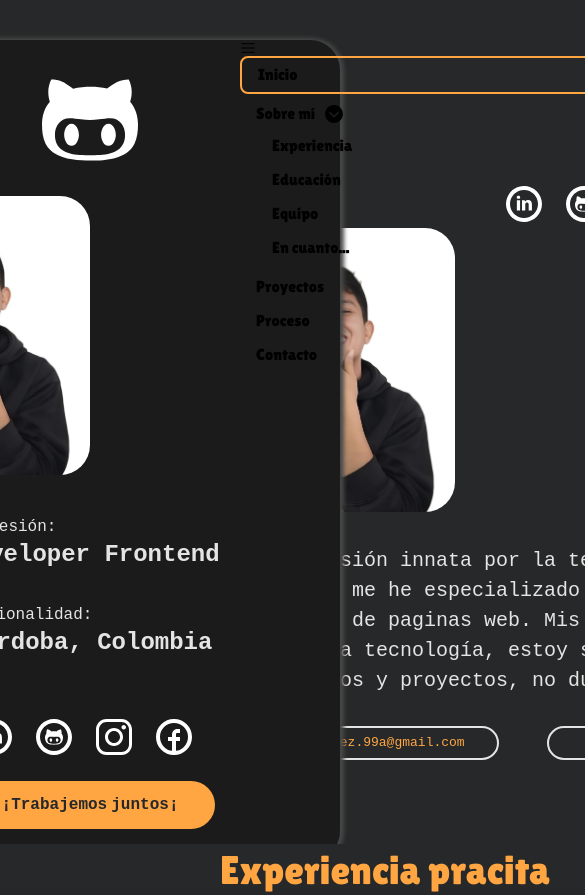
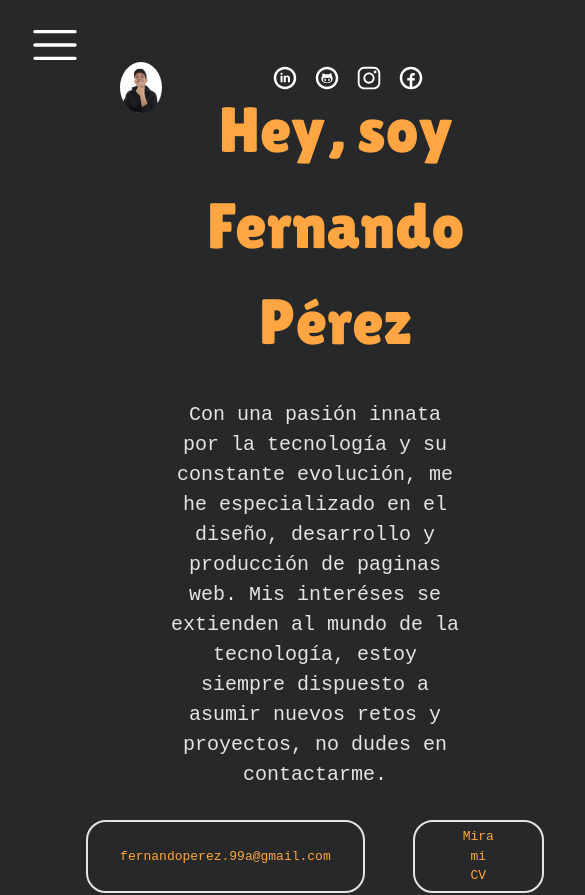
Before and after one commit to Nano1408/my-portfolio, a React (Vite) app: page / in a window 390 px wide. Shown: the top 895 px of the page, 585 px wide, since content can reach past the window. Built offline with nearby package versions, Linux system fonts and the light colour scheme; no server answers; a web font is replaced by a local one.

Commit message:
Styles add for responsive portfolio

```diff
--- a/src/styles/app.css
+++ b/src/styles/app.css
@@ -10,6 +10,7 @@
 .app-container {
     display: flex;
     justify-content: center;
+    flex-direction: row;
     width: 100%;
     min-height: 100vh;
 }
@@ -18,7 +19,8 @@
   display: flex;
   flex-direction: column;
   align-items: center;
-  width: 100%;
+  flex: 1;
+  /* width: 100%; */
   max-width: 900px;
   padding: 20px;
   margin-left: 400px;
@@ -27,3 +29,38 @@
 header, main, footer {
   width: 100%;
 }
+
+/* ###########################
+####### MEDIA QUERY  #########
+##############################
+*/
+
+@media screen and (max-width: 1200px) {
+
+  .app-container {
+    width: 100%;
+    flex-direction: column;
+    margin-left: 65px;
+  }
+
+  .content-container {
+    margin: 0;
+    text-align: center;
+    width: 100%;
+    padding: 0 !important;
+  }
+
+  .app-container .aside {
+    display: none;
+  }
+
+  #experiencia {
+    width: 100%;
+  }
+}
+
+@media screen and (max-width: 800px) {
+  .app-container {
+    margin-left: 120px;
+  }
+}
--- a/src/styles/aside.css
+++ b/src/styles/aside.css
@@ -161,3 +161,24 @@ button .span-mother span:nth-child(5) {
 .btn_work .span-mother2 span:nth-child(6) {
     transition: 0.7s;
 }
+
+
+/* ###########################
+####### MEDIA QUERY  #########
+##############################
+*/
+
+@media screen and (max-width: 1200px) {
+    #aside {
+        display: none;
+    }
+    .resposive_image {
+        border-radius: 100%;
+        width: 70px;
+        height: auto;
+        margin: -20px 10px 0 0;
+    }
+    #profetion > h3 {
+        font-size: 3em;
+    }
+}
--- a/src/styles/contact.css
+++ b/src/styles/contact.css
@@ -1,33 +1,146 @@
-label {
-    color: white;
-}
-
-input[type="submit"] {
-    color: white;
-    text-align: center;
-    width: 150px;
-    background-color: var(--color-btn-icon);
-    margin: 0 auto;
-}
-
-input {
-    height: 45px;
-    border-radius: 20px;
-    margin-bottom: 30px !important;
-    padding: 0 5px 0 20px !important;
-}
-
 textarea {
     height: 200px;
     border-radius: 20px;
     padding: 10px 5px 5px 20px !important;
+    background: none !important;
+    border: 2px solid #515151;
+    transition: border-color 0.2s ease-in-out;
 }
 
-select {
-    border-radius: 20px;
-    padding: 0 15px !important;
+textarea:focus {
+  outline: none;
+  border: 2px solid var(--color-btn-icon);
 }
 
-sup {
+.custom-select-wrapper {
+    position: relative;
+    display: inline-block;
+    width: 100%;
+    margin-right: 20px;
+}
+
+.custom-select-wrapper select {
+  border-radius: 20px;
+  padding: 0 15px !important;
+  color: var(--color-white) !important;
+}
+
+.custom-select {
+    appearance: none; /* Remueve la flecha predeterminada en navegadores modernos */
+    -webkit-appearance: none; /* Remueve la flecha predeterminada en navegadores webkit */
+    -moz-appearance: none; /* Remueve la flecha predeterminada en navegadores Firefox */
+    background-color: white;
+    border: 1px solid #ccc;
+    padding: 10px;
+    padding-right: 40px;
+    font-size: 16px;
+    width: 100%;
+    height: 45px;
+    box-sizing: border-box;
+    cursor: pointer;
+}
+
+.custom-select-wrapper::after {
+    content: '▼';
+    position: absolute;
+    right: 20px;
+    top: 60%;
+    transform: translateY(-50%);
+    pointer-events: none;
     color: var(--color-gray-medium);
 }
+
+.custom-select:hover .custom-select-wrapper::after {
+    transform: rotateX('angle');
+}
+
+
+/* estilos para los input y label */
+.wave-group1:nth-child(1), .wave-group1:nth-child(2) {
+  margin-top: 20px;
+}
+
+.wave-group {
+    position: relative;
+    margin-top: 40px;
+  }
+
+  .wave-group .input {
+    font-size: 16px;
+    padding: 10px 10px 10px 5px;
+    display: block;
+    width: 100%;
+    border: none;
+    border-bottom: 1px solid #515151;
+    background: transparent;
+    color: var(--color-btn-icon);
+  }
+
+  .wave-group .input:focus {
+    outline: none;
+  }
+
+  .wave-group .label {
+    color: #999;
+    font-size: 18px;
+    font-weight: normal;
+    position: absolute;
+    pointer-events: none;
+    left: 5px;
+    top: 10px;
+    display: flex;
+  }
+
+  .wave-group .label-char {
+    transition: 0.2s ease all;
+    transition-delay: calc(var(--index) * .05s);
+  }
+
+  .wave-group .input:focus ~ label .label-char,
+  .wave-group .input:valid ~ label .label-char {
+    transform: translateY(-30px);
+    font-size: 14px;
+    color: var(--color-white);
+  }
+
+  .wave-group .bar {
+    position: relative;
+    display: block;
+    width: 100%;
+  }
+
+  .wave-group .bar:before,.wave-group .bar:after {
+    content: '';
+    height: 2px;
+    width: 0;
+    bottom: 1px;
+    position: absolute;
+    background: var(--color-btn-icon);
+    transition: 0.2s ease all;
+    -moz-transition: 0.2s ease all;
+    -webkit-transition: 0.2s ease all;
+  }
+
+  .wave-group .bar:before {
+    left: 50%;
+  }
+
+  .wave-group .bar:after {
+    right: 50%;
+  }
+
+  .wave-group .input:focus ~ .bar:before,
+  .wave-group .input:focus ~ .bar:after {
+    width: 50%;
+  }
+
+  /* ###########################
+####### MEDIA QUERY  #########
+##############################
+*/
+
+@media screen and (max-width: 1200px) {
+  form {
+    width: 100% !important;
+  }
+}
--- a/src/styles/me.css
+++ b/src/styles/me.css
@@ -10,6 +10,7 @@
     --color-white: #ffffff;
     --color-black: #000000;
     --color-gray-medium: #B7B7B7;
+    width: 100%;
 }
 
 .btn-cv {
@@ -34,3 +35,64 @@
     margin: 30px 0;
     width: 700px;
 }
+
+.img_profile {
+    display: none;
+}
+
+.container_icon {
+    display: none !important;
+}
+
+/* ###########################
+####### MEDIA QUERY  #########
+##############################
+*/
+
+@media screen and (max-width: 1200px) {
+    .container_me {
+        width: 100% !important;
+    }
+
+    #me p {
+        width: 100%;
+    }
+
+    .img_profile {
+        display: block;
+    }
+
+    .container_cv_mail {
+        justify-content: center;
+    }
+
+    #me {
+        width: 100%;
+        text-align: center;
+    }
+
+    .name_fernando_profile {
+        justify-content: center;
+    }
+
+    .container_icon {
+        display: flex !important;
+        justify-content: flex-start !important;
+        margin-left: 150px;
+        margin-bottom: -20px;
+    }
+
+    .icon {
+        width: 30px;
+    }
+
+    .descritpion {
+        padding: 0 50px;
+    }
+}
+
+@media screen and (max-width: 800px) {
+    .container_me {
+        margin-top: 0px !important;
+    }
+}
--- a/src/styles/moreProject.css
+++ b/src/styles/moreProject.css
@@ -29,3 +29,15 @@
     display: flex;
     flex-direction: row-reverse;
 }
+
+/* ###########################
+####### MEDIA QUERY  #########
+##############################
+*/
+
+@media screen and (max-width: 1200px) {
+    #proyectos div > div {
+        width: 100%;
+        justify-content: center;
+    }
+}
--- a/src/styles/navbar.css
+++ b/src/styles/navbar.css
@@ -13,10 +13,11 @@
 }
 
 section {
-    scroll-margin-top: 80px; /* Ajusta este valor al tamaño de tu navbar */
+    scroll-margin-top: 100px;
 }
 
 nav {
+    position: relative;
     font-family: 'Lilita One', system-ui;
     position: fixed;
     z-index: 99;
@@ -25,8 +26,10 @@ nav {
     padding: 10px 0 10px 20px;
     transform: translateY(0);
     transition: all .3s ease-in-out;
+    background-color: transparent;
 }
 
+/* styles scroll */
 .nav-scrolled {
     top: 0;
     border-radius: 30px;
@@ -37,6 +40,7 @@ nav {
 .selected {
     border: 2px solid var(--color-btn-icon);
 }
+
 
 .unselected {
     border: none;
@@ -59,3 +63,169 @@ li {
 li:hover {
     background-color: #ffffff1a;
 }
+
+
+
+/* estyles generales */
+nav .container_ul_nav {
+    display: flex;
+    color: #ffffff;
+}
+
+nav .container_ul_nav > li{
+    margin-right: 50px;
+    font-size: 20px;
+    cursor: pointer;
+}
+
+.subMenu-open {
+    display: block;
+}
+
+.subMenu {
+    display: none;
+    background-color: var(--second-color);
+    padding: 10px 20px;
+    margin-top: 1px;
+    margin-left: -30px;
+}
+
+.menu:hover .subMenu,
+.menu .subMenu:hover {
+    display: block;
+    position: absolute;
+    z-index: -1;
+}
+
+.menu .arrow_icon {
+    transition: .4s ease-in-out;
+    color: var(--color-btn-icon);
+}
+
+.menu:hover .arrow_icon {
+    transform: rotateX(180deg);
+    color: var(--color-white);
+}
+
+
+.subMenu > li {
+    margin-top: 10px;
+}
+
+.toggle {
+    display: none;
+}
+
+/* ###########################
+####### MEDIA QUERY  #########
+##############################
+*/
+
+@media screen and (max-width: 1200px) {
+    .nav-scrolled {
+        left: 0;
+        border-radius: 0;
+        justify-content: center;
+        transition: 0s;
+    }
+    nav {
+        width: 100%;
+        padding-left: 100px;
+    }
+    nav .container_ul_nav {
+        width: 100%;
+        justify-content: start;
+    }
+    nav .container_ul_nav > li {
+        margin-right: 20px;
+    }
+}
+
+@media screen and (max-width: 800px) {
+    .toggle {
+        display: block;
+        color: var(--color-white);
+        width: 50px;
+        height: auto;
+        margin-top: 20px;
+        margin-left: 30px;
+    }
+
+    nav {
+        transition: background-color 0.3s ease-in-out;
+        padding: 0;
+        width: 90%;
+        left: 0;
+        top: 0;
+        height: 100%;
+    }
+
+    nav.menu-open {
+        background-color: var(--second-color);
+    }
+
+    .toggle.open {
+        color: var(--color-btn-icon);
+    }
+
+    nav .container_ul_nav {
+        display: block;
+        width: 100%;
+        margin-top: 50px;
+        background-color: transparent;
+        transform: translateX(-100%);
+        transition: transform 0.3s ease-in-out;
+    }
+
+    nav .container_ul_nav > li {
+        font-size: 30px;
+        margin-right: 0;
+        width: 300px;
+    }
+
+    .menu .arrow_icon {
+        font-size: 2.5rem;
+    }
+
+    nav .container_ul_nav.open {
+        transform: translateX(0);
+        display: flex;
+        width: 100%;
+        flex-direction: column;
+        align-items: center;
+    }
+
+    nav .menu {
+        display: flex;
+        justify-content: center;
+        margin-right: 0px;
+        padding: 0;
+    }
+
+    .nav-scrolled {
+        background: none;
+    }
+
+    /* .subMenu {
+        position: relative;
+        margin-left: 0;
+        padding: 0;
+        display: block;
+    } */
+
+    nav .menu {
+        display: block;
+    }
+
+    .menu > div {
+        display: flex;
+        justify-content: center;
+        width: 100%;
+    }
+
+    .menu:hover .subMenu, .menu .subMenu:hover {
+        position:initial;
+        margin-left: 0;
+        padding: 0;
+    }
+}
--- a/src/styles/review.css
+++ b/src/styles/review.css
@@ -24,4 +24,15 @@
 .talk button:active {
     transform: translateY(2px) translateX(1px);
     box-shadow: 0 0 0 0 black;
-};
+}
+
+/* ###########################
+####### MEDIA QUERY  #########
+##############################
+*/
+
+@media screen and (max-width: 1200px) {
+    .review_section {
+        width: 100% !important;
+    }
+}
```
